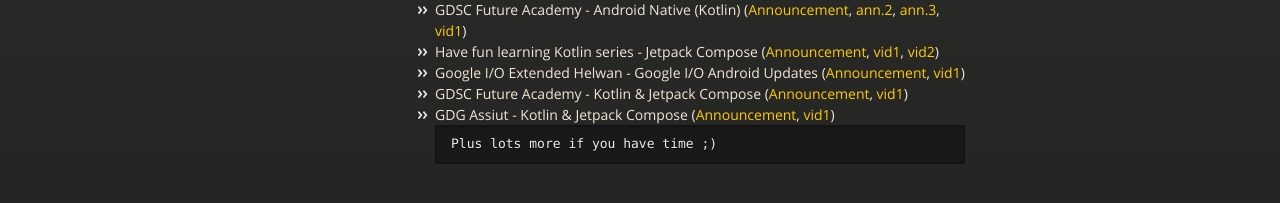
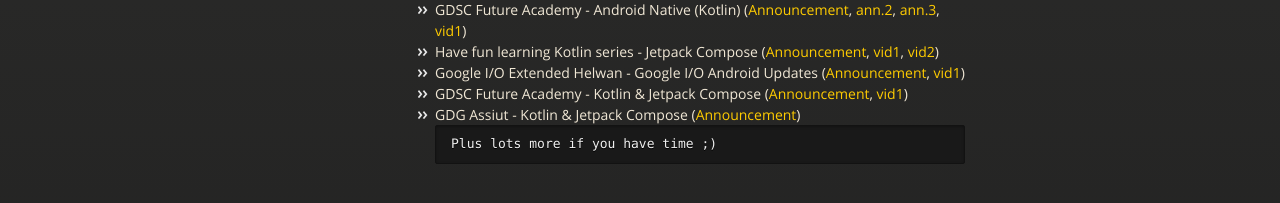
Before and after one commit to Shady-Selim/shady-selim.github.io, a Jekyll site: the page built from index.md, in a window 1280 px wide and 900 px high, scrolled down 6702 px. Shown: the part 626-829 px from the top of the window. Built offline with Jekyll 4.4.1, drawn with Linux system fonts in a browser that asks for light colours; our own code applies the rules of GitHub Pages for plain Markdown files.

Commit message:
Update index.md

````diff
--- a/index.md
+++ b/index.md
@@ -272,7 +272,7 @@
     - Have fun learning Kotlin series - Jetpack Compose ([Announcement](https://gdg.community.dev/events/details/google-gdg-helwan-presents-have-fun-learning-kotlin-series-session-2/), [vid1](https://www.youtube.com/watch?v=ONwNoTRh_xY), [vid2](https://web.facebook.com/Helwan.GDG/videos/953509382025987/))
     - Google I/O Extended Helwan - Google I/O Android Updates ([Announcement](https://gdg.community.dev/events/details/google-gdg-helwan-presents-io-extended-2022-gdg-helwan/), [vid1](https://youtu.be/BOTPqYjCAic))
     - GDSC Future Academy - Kotlin & Jetpack Compose ([Announcement](https://web.facebook.com/102503894902461/posts/616596090159903/), [vid1](https://youtu.be/NoweCifyqDI))
-    - GDG Assiut - Kotlin & Jetpack Compose ([Announcement](https://www.linkedin.com/feed/update/urn:li:activity:6989893269505650688/), [vid1]())
+    - GDG Assiut - Kotlin & Jetpack Compose ([Announcement](https://www.linkedin.com/feed/update/urn:li:activity:6989893269505650688/))
 ```
 Plus lots more if you have time ;)
 ```
````
